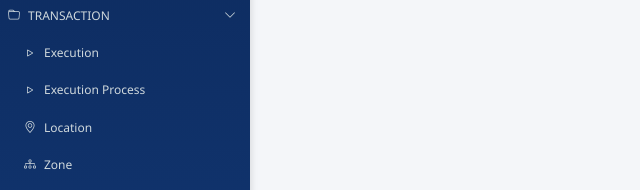
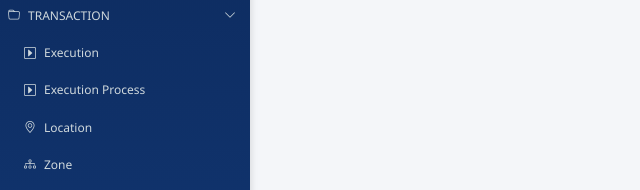
Before and after one commit to jaenudinit/dashboard-bootstrap-5, a plain HTML site: page Index.html in a window 1280 px wide. Shown: the part 363-553 px from the top of the page, 0-640 px from the left. Drawn offline with nearby package versions, Linux system fonts and the light colour scheme.

Commit message:
Change icons for Execution links in Index.html

```diff
--- a/Index.html
+++ b/Index.html
@@ -51,8 +51,8 @@
         </a>
         <div class="collapse show" id="menuTransaction">
           <ul class="nav flex-column ms-3">
-            <li><a class="nav-link" href="D:/Project/Dashboard/index3.html"><i class="bi bi-play"></i><span>Execution</span></a></li>
-            <li><a class="nav-link" href="D:/Project/Dashboard/index4.html"><i class="bi bi-play"></i><span>Execution Process</span></a></li>
+            <li><a class="nav-link" href="D:/Project/Dashboard/index3.html"><i class="bi bi-caret-right-square"></i><span>Execution</span></a></li>
+            <li><a class="nav-link" href="D:/Project/Dashboard/index4.html"><i class="bi bi-caret-right-square"></i><span>Execution Process</span></a></li>
             <li><a class="nav-link" href="#"><i class="bi bi-geo-alt"></i><span>Location</span></a></li>
             <li><a class="nav-link" href="#"><i class="bi bi-diagram-3"></i><span>Zone</span></a></li>
             <li><a class="nav-link" href="#"><i class="bi bi-box"></i><span>Storage Location</span></a></li>
```
